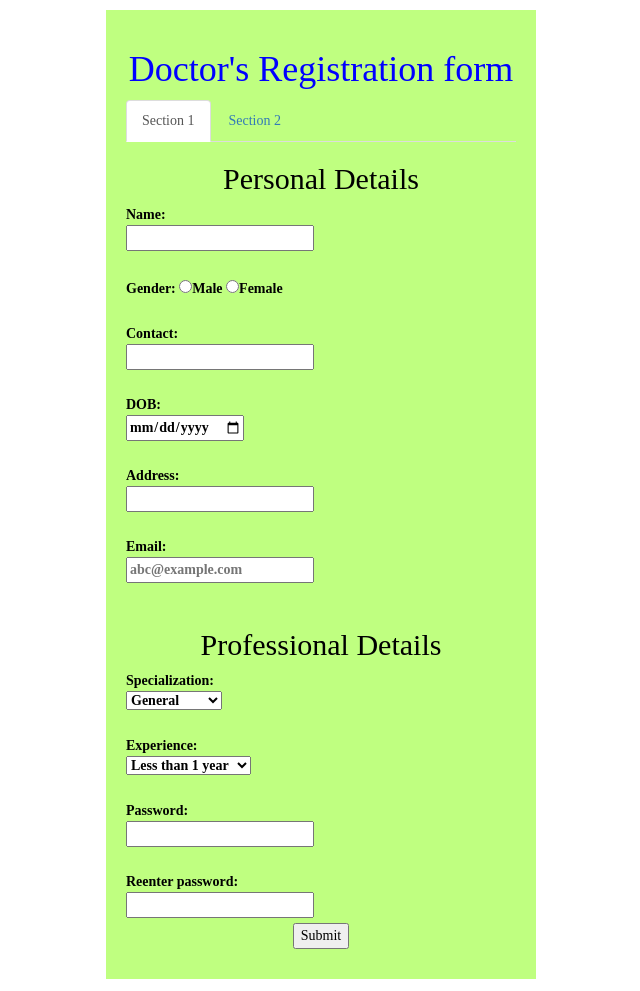
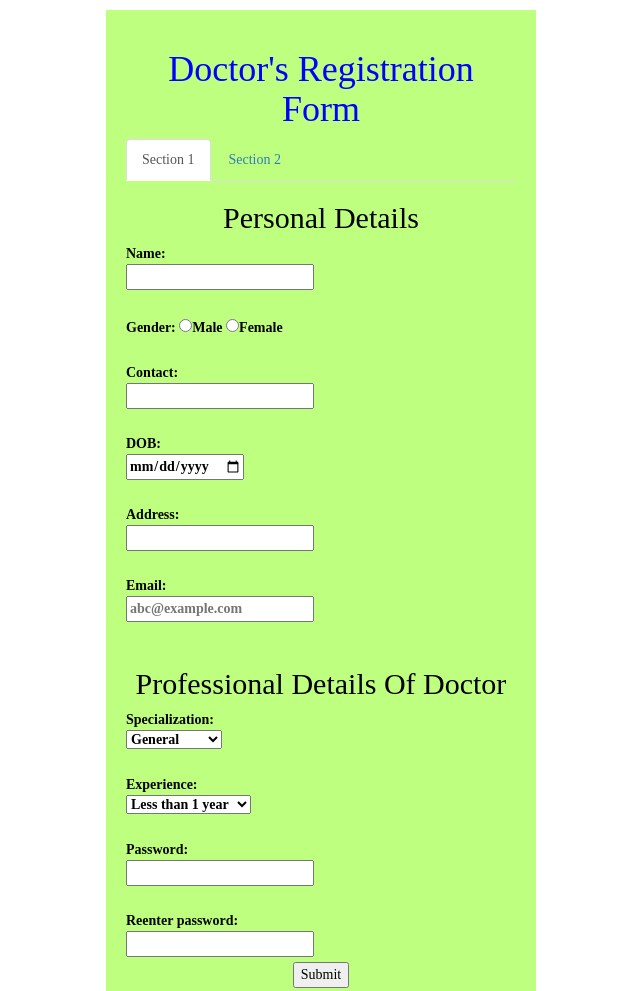
Before and after one commit to Manisha7992/TEST, a plain HTML site: page index.html in a window 1280 px wide. Shown: the top 991 px of the page, without its empty margins (144-784 px from the left). Drawn offline with nearby package versions, Linux system fonts and the light colour scheme.

Commit message:
Comitting

```diff
--- a/index.html
+++ b/index.html
@@ -27,7 +27,7 @@ div.dpform {
   div.dpform1 {
     background-color: #bfff80;
     margin: 10px 30px 350px 250px;
-    padding: 20px;
+    padding: 30px;
 }
    h1{
      color:blue;
@@ -42,7 +42,7 @@ div.dpform {
   <form>
 <div class="dpform">
 
-<h1 align="center">Doctor's Registration form</h1>
+<h1 align="center">Doctor's Registration Form</h1>
 
 
 
@@ -109,7 +109,7 @@ div.dpform {
     <div class="tab-pane" id="tab2">
          <p>
 
-      <h2 align="center">Professional       Details</h2>
+      <h2 align="center">Professional Details Of Doctor</h2>
 
 
   <label>
```
